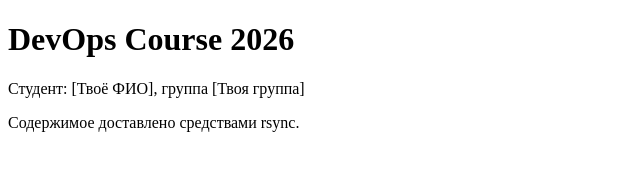
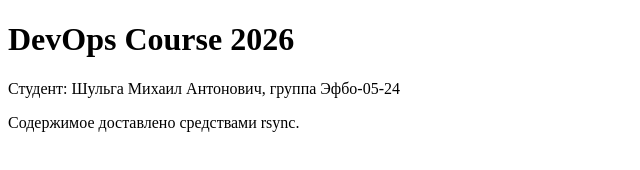
Before and after one commit to Kartohkaa/Dev_Ops_KURS3, a plain HTML site: page site/index.html in a window 1280 px wide. Shown: the whole page, without its empty margins (0-640 px from the left). Drawn offline with Linux system fonts and the light colour scheme.

Commit message:
feat: add student personal info to site

```diff
--- a/site/index.html
+++ b/site/index.html
@@ -3,7 +3,7 @@
 <head><meta charset="UTF-8"><title>DevOps Course 2026</title></head>
 <body>
     <h1>DevOps Course 2026</h1>
-    <p>Студент: [Твоё ФИО], группа [Твоя группа]</p>
+    <p>Студент: Шульга Михаил Антонович, группа Эфбо-05-24</p>
     <p>Содержимое доставлено средствами rsync.</p>
 </body>
 </html>
```
